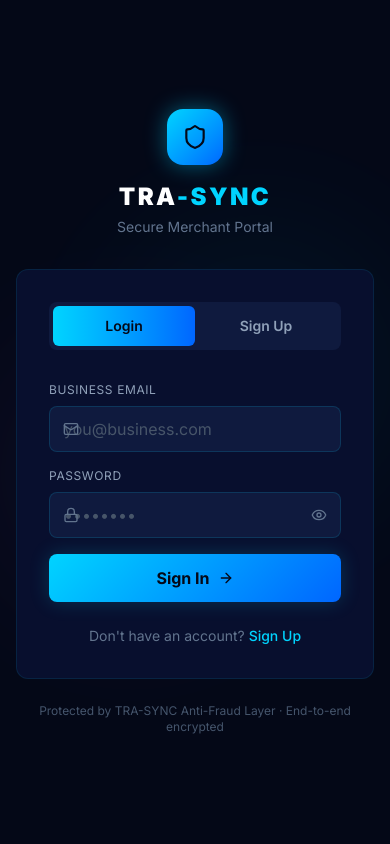
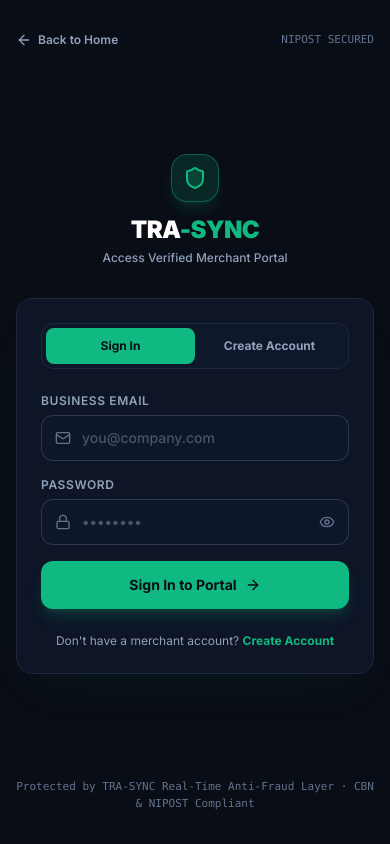
Before and after one commit to CodeWithHife/Tra-Sync, a Next.js app: page /auth in a window 390 px wide. Built offline with nearby package versions, Linux system fonts and the light colour scheme.

Commit message:
Update Auth page to match green dark theme and ensure mobile responsiveness

```diff
--- a/src/app/auth/page.tsx
+++ b/src/app/auth/page.tsx
@@ -2,7 +2,7 @@
 
 import { useState } from 'react';
 import { useRouter } from 'next/navigation';
-import { Shield, Eye, EyeOff, Mail, Phone, User, Lock, ArrowRight } from 'lucide-react';
+import { Shield, Eye, EyeOff, Mail, Phone, User, Lock, ArrowRight, ArrowLeft } from 'lucide-react';
 
 type Tab = 'login' | 'signup';
 
@@ -37,7 +37,7 @@ export default function AuthPage() {
       return;
     }
     if (tab === 'signup' && !form.fullName) {
-      setError('Full name is required for signup.');
+      setError('Full name is required for registration.');
       return;
     }
     if (form.password.length < 6) {
@@ -46,46 +46,62 @@ export default function AuthPage() {
     }
 
     setLoading(true);
-    // Simulate auth delay — swap for real Supabase auth call
-    await new Promise((r) => setTimeout(r, 1000));
+    // Simulate authentication delay
+    await new Promise((r) => setTimeout(r, 900));
     setLoading(false);
     router.push('/onboard');
   }
 
   return (
-    <div className="min-h-screen bg-[#040817] flex items-center justify-center px-4 relative overflow-hidden">
-      {/* Background orbs */}
-      <div className="absolute top-1/4 left-1/4 w-80 h-80 bg-[#00d4ff] opacity-[0.04] rounded-full blur-3xl pointer-events-none" />
-      <div className="absolute bottom-1/4 right-1/4 w-80 h-80 bg-[#a855f7] opacity-[0.04] rounded-full blur-3xl pointer-events-none" />
+    <div className="min-h-screen bg-[#090D16] text-white font-sans flex flex-col justify-between px-4 py-8 relative overflow-hidden selection:bg-[#10B981] selection:text-[#090D16]">
+      {/* Background radial lighting */}
+      <div className="absolute top-1/4 left-1/2 -translate-x-1/2 w-[500px] h-[500px] bg-[radial-gradient(circle_at_center,_var(--tw-gradient-stops))] from-[#10B981]/10 via-[#10B981]/5 to-transparent blur-3xl pointer-events-none -z-10" />
 
-      <div className="w-full max-w-md relative z-10 animate-slide-up">
-        {/* Logo */}
-        <div className="flex flex-col items-center mb-8">
-          <div className="w-14 h-14 rounded-2xl bg-gradient-to-br from-[#00d4ff] to-[#0066ff] flex items-center justify-center mb-4 animate-pulse-glow">
-            <Shield size={26} className="text-[#040817]" />
+      {/* Top Header Link */}
+      <div className="max-w-md mx-auto w-full flex items-center justify-between z-10">
+        <button
+          onClick={() => router.push('/')}
+          className="text-slate-400 hover:text-[#10B981] text-xs font-semibold flex items-center gap-1.5 transition-colors"
+        >
+          <ArrowLeft className="w-4 h-4" /> Back to Home
+        </button>
+        <span className="text-slate-500 font-mono text-[11px]">NIPOST SECURED</span>
+      </div>
+
+      {/* Auth Card Container */}
+      <div className="w-full max-w-md mx-auto my-auto py-6 relative z-10">
+
+        {/* Logo Header */}
+        <div className="flex flex-col items-center mb-8 text-center">
+          <div
+            onClick={() => router.push('/')}
+            className="w-12 h-12 rounded-2xl bg-[#10B981]/15 border border-[#10B981]/40 flex items-center justify-center text-[#10B981] mb-3 shadow-lg shadow-[#10B981]/15 cursor-pointer hover:scale-105 transition-transform"
+          >
+            <Shield className="w-6 h-6 fill-[#10B981]/20" />
           </div>
-          <h1 className="text-2xl font-black tracking-widest text-white">
-            TRA<span className="text-[#00d4ff]">-SYNC</span>
+          <h1 className="text-2xl font-black tracking-tight text-white">
+            TRA<span className="text-[#10B981]">-SYNC</span>
           </h1>
-          <p className="text-slate-500 text-sm mt-1">Secure Merchant Portal</p>
+          <p className="text-slate-400 text-xs font-medium mt-1">Access Verified Merchant Portal</p>
         </div>
 
-        {/* Card */}
-        <div className="card p-8">
+        {/* Card Box */}
+        <div className="bg-[#0F172A]/90 border border-slate-800 rounded-2xl p-6 sm:p-8 backdrop-blur-xl shadow-2xl shadow-[#10B981]/5">
+
           {/* Tabs */}
-          <div className="flex bg-[#0f1a3e] rounded-lg p-1 mb-8">
+          <div className="grid grid-cols-2 bg-slate-900 border border-slate-800 rounded-xl p-1 mb-6">
             {(['login', 'signup'] as Tab[]).map((t) => (
               <button
                 key={t}
                 id={`tab-${t}`}
                 onClick={() => { setTab(t); setForm(INIT); setError(''); }}
-                className={`flex-1 py-2.5 rounded-md text-sm font-semibold transition-all duration-200 ${
+                className={`py-2.5 rounded-lg text-xs sm:text-sm font-bold transition-all duration-200 ${
                   tab === t
-                    ? 'bg-gradient-to-r from-[#00d4ff] to-[#0066ff] text-[#040817]'
+                    ? 'bg-[#10B981] text-[#090D16] shadow-sm'
                     : 'text-slate-400 hover:text-white'
                 }`}
               >
-                {t === 'login' ? 'Login' : 'Sign Up'}
+                {t === 'login' ? 'Sign In' : 'Create Account'}
               </button>
             ))}
           </div>
@@ -94,13 +110,16 @@ export default function AuthPage() {
             {/* Full Name — signup only */}
             {tab === 'signup' && (
               <div>
-                <label className="text-slate-400 text-xs uppercase tracking-wider block mb-2">Full Name</label>
+                <label className="text-slate-400 text-xs font-semibold uppercase tracking-wider block mb-1.5">
+                  Full Name
+                </label>
                 <div className="relative">
-                  <User size={16} className="absolute left-3.5 top-1/2 -translate-y-1/2 text-slate-500" />
+                  <User className="w-4 h-4 absolute left-3.5 top-1/2 -translate-y-1/2 text-slate-500" />
                   <input
                     id="auth-name"
                     type="text"
-                    className="input-field pl-10"
+                    required
+                    className="w-full bg-slate-900/90 border border-slate-700/80 focus:border-[#10B981] focus:ring-1 focus:ring-[#10B981] text-white rounded-xl pl-10 pr-4 py-3 text-sm transition-colors outline-none font-medium placeholder:text-slate-600"
                     placeholder="Chidi Okeke"
                     value={form.fullName}
                     onChange={(e) => handleChange('fullName', e.target.value)}
@@ -112,14 +131,17 @@ export default function AuthPage() {
 
             {/* Email */}
             <div>
-              <label className="text-slate-400 text-xs uppercase tracking-wider block mb-2">Business Email</label>
+              <label className="text-slate-400 text-xs font-semibold uppercase tracking-wider block mb-1.5">
+                Business Email
+              </label>
               <div className="relative">
-                <Mail size={16} className="absolute left-3.5 top-1/2 -translate-y-1/2 text-slate-500" />
+                <Mail className="w-4 h-4 absolute left-3.5 top-1/2 -translate-y-1/2 text-slate-500" />
                 <input
                   id="auth-email"
                   type="email"
-                  className="input-field pl-10"
-                  placeholder="you@business.com"
+                  required
+                  className="w-full bg-slate-900/90 border border-slate-700/80 focus:border-[#10B981] focus:ring-1 focus:ring-[#10B981] text-white rounded-xl pl-10 pr-4 py-3 text-sm transition-colors outline-none font-medium placeholder:text-slate-600"
+                  placeholder="you@company.com"
                   value={form.email}
                   onChange={(e) => handleChange('email', e.target.value)}
                   autoComplete="email"
@@ -130,13 +152,15 @@ export default function AuthPage() {
             {/* Phone — signup only */}
             {tab === 'signup' && (
               <div>
-                <label className="text-slate-400 text-xs uppercase tracking-wider block mb-2">Phone Number</label>
+                <label className="text-slate-400 text-xs font-semibold uppercase tracking-wider block mb-1.5">
+                  Phone Number
+                </label>
                 <div className="relative">
-                  <Phone size={16} className="absolute left-3.5 top-1/2 -translate-y-1/2 text-slate-500" />
+                  <Phone className="w-4 h-4 absolute left-3.5 top-1/2 -translate-y-1/2 text-slate-500" />
                   <input
                     id="auth-phone"
                     type="tel"
-                    className="input-field pl-10"
+                    className="w-full bg-slate-900/90 border border-slate-700/80 focus:border-[#10B981] focus:ring-1 focus:ring-[#10B981] text-white rounded-xl pl-10 pr-4 py-3 text-sm transition-colors outline-none font-medium placeholder:text-slate-600"
                     placeholder="+234 800 000 0000"
                     value={form.phone}
                     onChange={(e) => handleChange('phone', e.target.value)}
@@ -148,13 +172,16 @@ export default function AuthPage() {
 
             {/* Password */}
             <div>
-              <label className="text-slate-400 text-xs uppercase tracking-wider block mb-2">Password</label>
+              <label className="text-slate-400 text-xs font-semibold uppercase tracking-wider block mb-1.5">
+                Password
+              </label>
               <div className="relative">
-                <Lock size={16} className="absolute left-3.5 top-1/2 -translate-y-1/2 text-slate-500" />
+                <Lock className="w-4 h-4 absolute left-3.5 top-1/2 -translate-y-1/2 text-slate-500" />
                 <input
                   id="auth-password"
                   type={showPass ? 'text' : 'password'}
-                  className="input-field pl-10 pr-10"
+                  required
+                  className="w-full bg-slate-900/90 border border-slate-700/80 focus:border-[#10B981] focus:ring-1 focus:ring-[#10B981] text-white rounded-xl pl-10 pr-10 py-3 text-sm transition-colors outline-none font-medium placeholder:text-slate-600"
                   placeholder="••••••••"
                   value={form.password}
                   onChange={(e) => handleChange('password', e.target.value)}
@@ -163,56 +190,59 @@ export default function AuthPage() {
                 <button
                   type="button"
                   onClick={() => setShowPass((v) => !v)}
-                  className="absolute right-3.5 top-1/2 -translate-y-1/2 text-slate-500 hover:text-[#00d4ff] transition-colors"
+                  className="absolute right-3.5 top-1/2 -translate-y-1/2 text-slate-500 hover:text-[#10B981] transition-colors"
                 >
-                  {showPass ? <EyeOff size={16} /> : <Eye size={16} />}
+                  {showPass ? <EyeOff className="w-4 h-4" /> : <Eye className="w-4 h-4" />}
                 </button>
               </div>
             </div>
 
-            {/* Error */}
+            {/* Error Display */}
             {error && (
-              <div className="bg-[#450a0a] border border-[#f8717130] text-[#f87171] text-sm px-4 py-3 rounded-lg">
-                {error}
+              <div className="bg-red-500/10 border border-red-500/30 text-red-400 text-xs font-medium px-4 py-3 rounded-xl flex items-center gap-2">
+                <span className="w-1.5 h-1.5 rounded-full bg-red-400 shrink-0" />
+                <span>{error}</span>
               </div>
             )}
 
-            {/* Submit */}
+            {/* Submit Button */}
             <button
               id="auth-submit"
               type="submit"
               disabled={loading}
-              className="btn-primary w-full flex items-center justify-center gap-2 mt-2 disabled:opacity-60 disabled:cursor-not-allowed"
+              className="w-full bg-[#10B981] hover:bg-[#059669] text-[#090D16] font-bold text-sm py-3.5 rounded-xl transition-all shadow-lg shadow-[#10B981]/20 hover:shadow-[#10B981]/40 flex items-center justify-center gap-2 mt-2 disabled:opacity-60 disabled:cursor-not-allowed"
             >
               {loading ? (
                 <>
-                  <div className="w-4 h-4 border-2 border-[#040817] border-t-transparent rounded-full animate-spin" />
-                  {tab === 'login' ? 'Signing in…' : 'Creating account…'}
+                  <div className="w-4 h-4 border-2 border-[#090D16] border-t-transparent rounded-full animate-spin" />
+                  <span>{tab === 'login' ? 'Signing in…' : 'Creating account…'}</span>
                 </>
               ) : (
                 <>
-                  {tab === 'login' ? 'Sign In' : 'Create Account'}
-                  <ArrowRight size={16} />
+                  <span>{tab === 'login' ? 'Sign In to Portal' : 'Create Merchant Account'}</span>
+                  <ArrowRight className="w-4 h-4" />
                 </>
               )}
             </button>
           </form>
 
-          {/* Switch tab hint */}
-          <p className="text-center text-slate-500 text-sm mt-6">
-            {tab === 'login' ? "Don't have an account? " : 'Already registered? '}
+          {/* Tab Switcher Link */}
+          <p className="text-center text-slate-400 text-xs mt-6">
+            {tab === 'login' ? "Don't have a merchant account? " : 'Already registered? '}
             <button
               onClick={() => { setTab(tab === 'login' ? 'signup' : 'login'); setForm(INIT); setError(''); }}
-              className="text-[#00d4ff] hover:underline font-medium"
+              className="text-[#10B981] hover:underline font-bold"
             >
-              {tab === 'login' ? 'Sign Up' : 'Login'}
+              {tab === 'login' ? 'Create Account' : 'Sign In'}
             </button>
           </p>
         </div>
 
-        <p className="text-center text-slate-600 text-xs mt-6">
-          Protected by TRA-SYNC Anti-Fraud Layer · End-to-end encrypted
-        </p>
+      </div>
+
+      {/* Footer Note */}
+      <div className="text-center text-slate-500 text-[11px] font-mono z-10">
+        Protected by TRA-SYNC Real-Time Anti-Fraud Layer · CBN & NIPOST Compliant
       </div>
     </div>
   );
```
